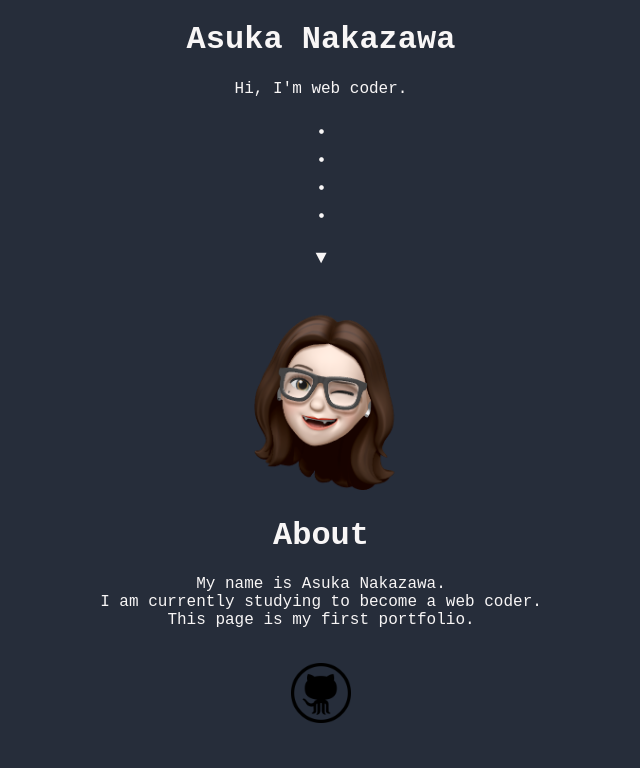
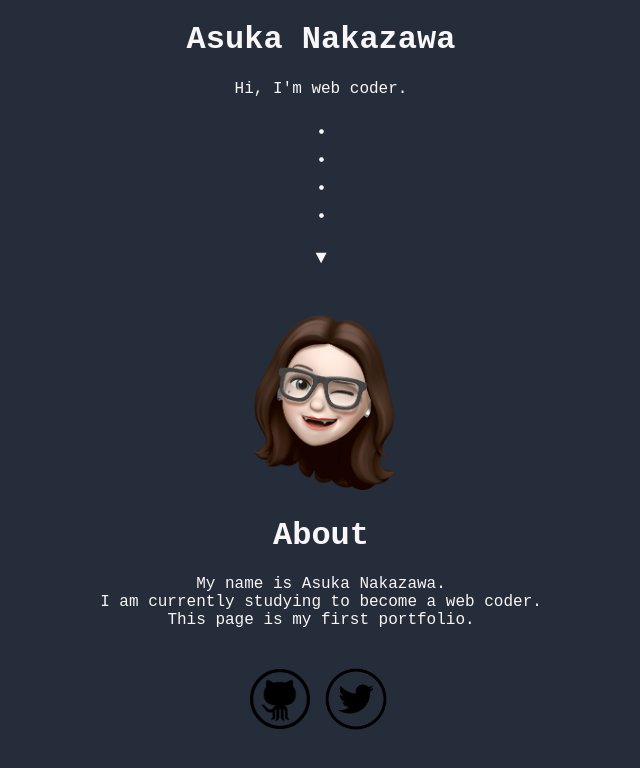
Before and after one commit to ask-nkzw/portfolio, a plain HTML site: page index.html in a window 1280 px wide. Shown: the whole page, without its empty margins (319-959 px from the left). Drawn offline with Linux system fonts and the light colour scheme.

Commit message:
リンク先別タブ

```diff
--- a/css/style.css
+++ b/css/style.css
@@ -40,10 +40,23 @@ p {
     color: rgb(248, 246, 246);
     font-family: 'Courier New', sans-serif;
 }
-.link {
+.gitlink {
+    display: block;
+    text-align: center;
+    margin-right: 10px;
+}
+.gitlink > img {
+    width: 60px;
+}
+.twitterlink {
     display: block;
     text-align: center;
 }
-.link > img {
-    width: 60px;  /* 横幅を200pxに */
+.twitterlink > img {
+    width: 72px;
 }
+.sns-links {
+    display: flex;
+    justify-content: center;
+    align-items: center;
+}
--- a/index.html
+++ b/index.html
@@ -31,9 +31,14 @@
         <br>This page is my first portfolio.
     </p>
     <br>
-    <a class="link" href="https://github.com/ask-nkzw">
+<div class="sns-links">
+    <a class="gitlink" href="https://github.com/ask-nkzw" target="_blank" rel="noopener noreferrer">
         <img src="github.png" alt="写真">
     </a>
+    <a class="twitterlink" href="https://twitter.com/asuka_nakazawa" target="_blank" rel="noopener noreferrer">
+        <img src="Twitter.png" alt="写真">
+    </a>
+</div>
       <!--<p class="link">
     <img src="github.png" alt="写真">
     </p>-->
```
Also changed, not shown: Twitter.png (added).
